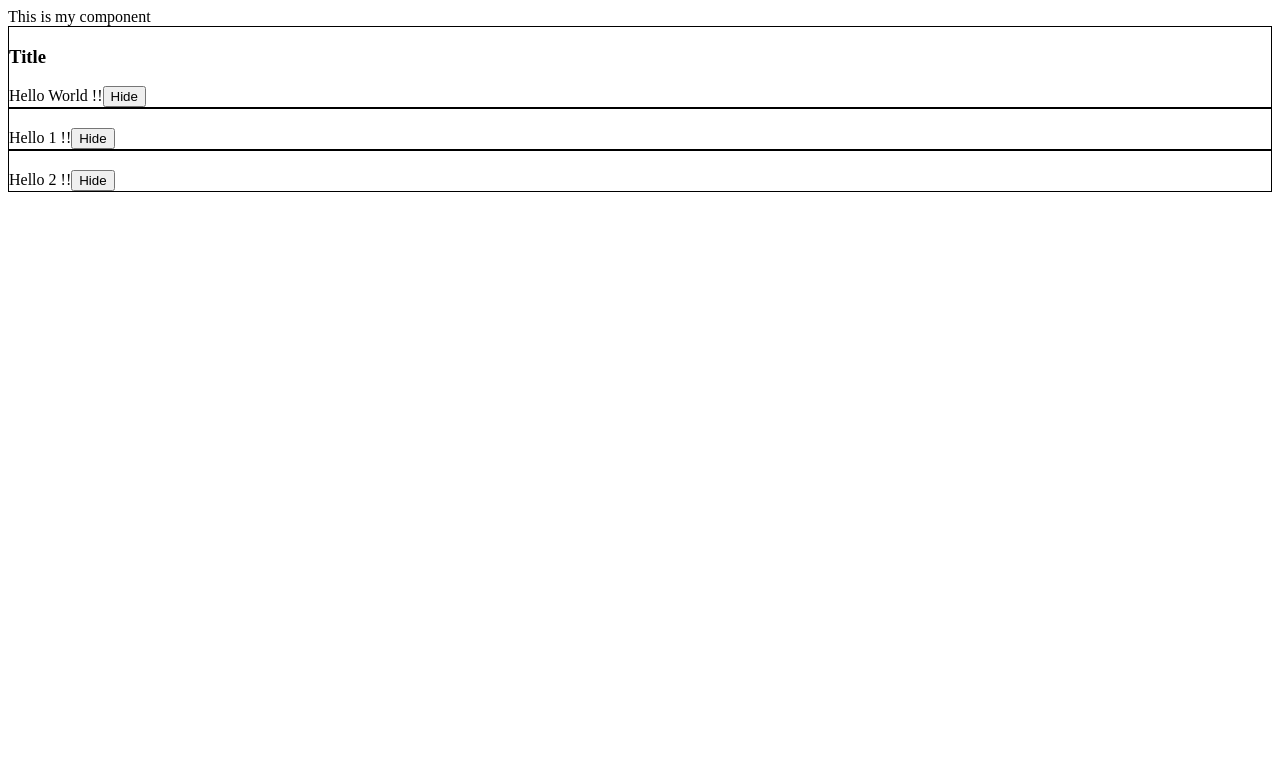
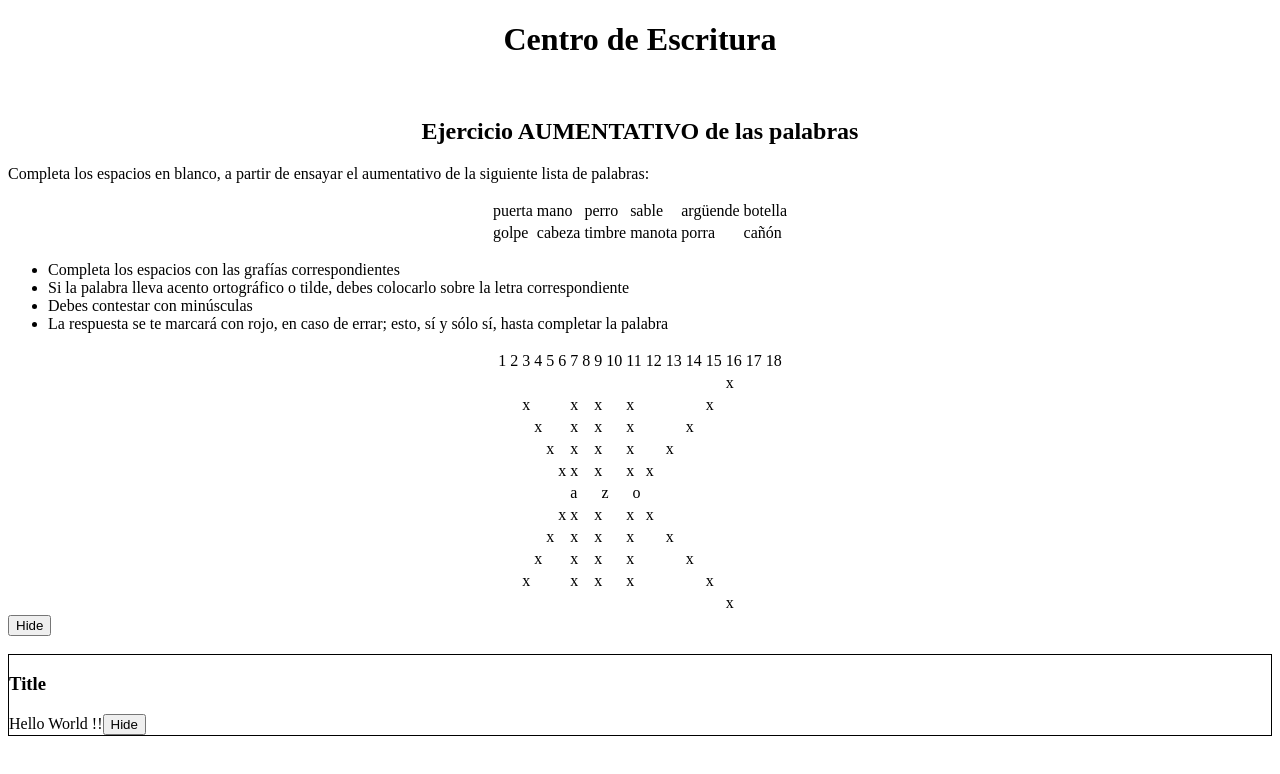
Before and after one commit to JuanCarlosLira/ce-app, a React (Create React App) app: page / in a window 1280 px wide. Shown: the top 774 px of the page. Built offline with nearby package versions, Linux system fonts and the light colour scheme; the HTML template or start-up script is replaced by a standard one.

Commit message:
Started Crucigrama2 Component

```diff
--- a/src/App.js
+++ b/src/App.js
@@ -9,6 +9,210 @@ import './App.css';
     </div>
   );
 }*/
+
+class Crucigrama2 extends React.Component {
+  state = {
+    show: true
+  }
+
+  toogleShow = () => {
+    this.setState({show:!this.state.show})
+  }
+
+  render() {
+    if (this.state.show) {
+      return(
+        <div id="crucigramaWrap">
+          <h2 align="center">Ejercicio AUMENTATIVO de las palabras</h2>
+          <p>Completa los espacios en blanco, a partir de ensayar el aumentativo de la siguiente lista de palabras:</p>
+          <table class="wordBank" align="center">
+            <tbody>
+              <tr>
+                <td>puerta</td>
+                <td>mano</td>
+                <td>perro</td>
+                <td>sable</td>
+                <td>argüende</td>
+                <td>botella</td>
+              </tr>
+              <tr>
+                <td>golpe</td>
+                <td>cabeza</td>
+                <td>timbre</td>
+                <td>manota</td>
+                <td>porra</td>
+                <td>cañón</td>
+              </tr>
+            </tbody>
+          </table>
+
+          <ul>
+           <li>Completa los espacios con las grafías correspondientes</li>
+           <li>Si la palabra lleva acento ortográfico o tilde, debes colocarlo sobre la letra correspondiente</li>
+           <li>Debes contestar con minúsculas</li>
+           <li>La respuesta se te marcará con rojo, en caso de errar; esto, sí y sólo sí,  hasta completar la palabra</li>
+          </ul>
+
+          <table class="wordBank" align="center">
+            <tbody>
+              <tr>
+                <td>1</td>
+                <td>2</td>
+                <td>3</td>
+                <td>4</td>
+                <td>5</td>
+                <td>6</td>
+                <td>7</td>
+                <td>8</td>
+                <td>9</td>
+                <td>10</td>
+                <td>11</td>
+                <td>12</td>
+                <td>13</td>
+                <td>14</td>
+                <td>15</td>
+                <td>16</td>
+                <td>17</td>
+                <td>18</td>
+              </tr>
+              <tr>
+                <td colspan="15"> </td>
+                <td>x</td>
+                <td colspan="2"></td>
+              </tr>
+              <tr>
+                <td colspan="2"></td>
+                <td>x</td>
+                <td colspan="3"></td>
+                <td>x</td>
+                <td></td>
+                <td>x</td>
+                <td></td>
+                <td>x</td>
+                <td colspan="3"></td>
+                <td>x</td>
+                <td colspan="3"></td>
+              </tr>
+              <tr>
+                <td colspan="3"></td>
+                <td>x</td>
+                <td colspan="2"></td>
+                <td>x</td>
+                <td></td>
+                <td>x</td>
+                <td></td>
+                <td>x</td>
+                <td colspan="2"></td>
+                <td>x</td>
+                <td colspan="4"></td>
+              </tr>
+              <tr>
+                <td colspan="4"></td>
+                <td>x</td>
+                <td></td>
+                <td>x</td>
+                <td></td>
+                <td>x</td>
+                <td></td>
+                <td>x</td>
+                <td></td>
+                <td>x</td>
+                <td colspan="5"></td>
+              </tr>
+              <tr>
+                <td colspan="5"></td>
+                <td>x</td>
+                <td>x</td>
+                <td></td>
+                <td>x</td>
+                <td></td>
+                <td>x</td>
+                <td>x</td>
+                <td colspan="6"></td>
+              </tr>
+              <tr>
+                <td colspan="6"></td>
+                <td colspan="5" rowspan="3"> a&nbsp;&nbsp;&nbsp;&nbsp;&nbsp;&nbsp;z&nbsp;&nbsp;&nbsp;&nbsp;&nbsp;&nbsp;o</td>
+                <td colspan="7"></td>
+              </tr>
+              <tr>
+                <td colspan="6"></td>
+                <td colspan="7"></td>
+              </tr>
+              <tr>
+                <td colspan="6"></td>
+                <td colspan="7"></td>
+              </tr>
+              <tr>
+                <td colspan="5"></td>
+                <td>x</td>
+                <td>x</td>
+                <td></td>
+                <td>x</td>
+                <td></td>
+                <td>x</td>
+                <td>x</td>
+                <td colspan="6"></td>
+              </tr>
+              <tr>
+                <td colspan="4"></td>
+                <td>x</td>
+                <td></td>
+                <td>x</td>
+                <td></td>
+                <td>x</td>
+                <td></td>
+                <td>x</td>
+                <td></td>
+                <td>x</td>
+                <td colspan="5"></td>
+              </tr>
+              <tr>
+                <td colspan="3"></td>
+                <td>x</td>
+                <td colspan="2"></td>
+                <td>x</td>
+                <td></td>
+                <td>x</td>
+                <td></td>
+                <td>x</td>
+                <td colspan="2"></td>
+                <td>x</td>
+                <td colspan="4"></td>
+              </tr>
+              <tr>
+                <td colspan="2"></td>
+                <td>x</td>
+                <td colspan="3"></td>
+                <td>x</td>
+                <td></td>
+                <td>x</td>
+                <td></td>
+                <td>x</td>
+                <td colspan="3"></td>
+                <td>x</td>
+                <td colspan="3"></td>
+              </tr>
+              <tr>
+                <td colspan="15"></td>
+                <td>x</td>
+                <td colspan="2"></td>
+              </tr>
+            </tbody>
+          </table>
+
+          <button onClick={this.toogleShow}>Hide</button>
+        </div>
+      );
+    } else {
+      return(
+        <div>
+          <button onClick={this.toogleShow}>Crucigrama2</button>
+        </div>
+      );
+    }
+  }
+}
 
 class HelloWorld extends React.Component {
   state = {
@@ -42,10 +246,12 @@ class HelloWorld extends React.Component {
 function App() {
   return (
     <div >
-      This is my component
+      <h1 align="center">Centro de Escritura</h1>
+      <br/>
+      {/*<p>This is my component</p>*/}
+      <Crucigrama2/>
+      <br/>
       <HelloWorld myText="Hello World !!" title="Title"/>
-      <HelloWorld myText="Hello 1 !!"/>
-      <HelloWorld myText="Hello 2 !!"/>
     </div>
   );
 }
```
